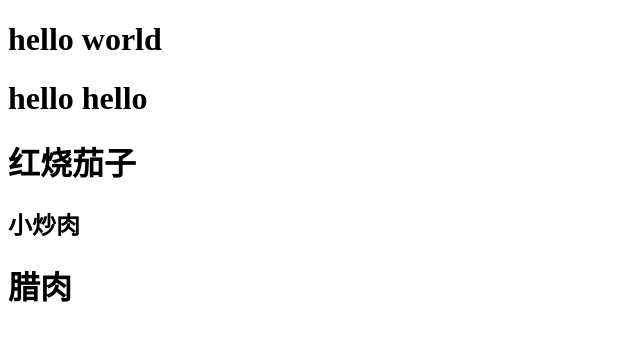
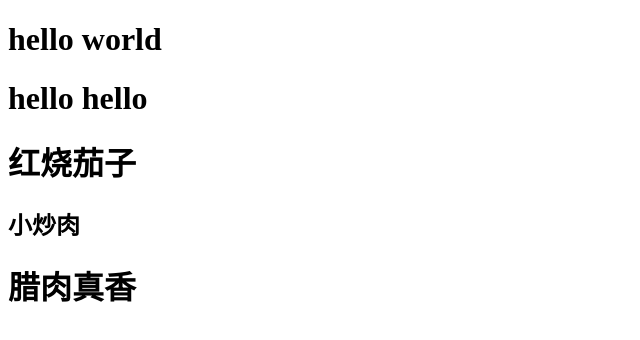
Before and after one commit to flowerslanguage/demo, a plain HTML site: page index.html in a window 1280 px wide. Shown: the whole page, without its empty margins (0-640 px from the left). Drawn offline with Linux system fonts and the light colour scheme.

Commit message:
提交错误示范改正

```diff
--- a/index.html
+++ b/index.html
@@ -11,6 +11,6 @@
     <h1>hello hello</h1>
     <h1>红烧茄子</h1>
     <h2>小炒肉</h2>
-    <h1>腊肉</h1>
+    <h1>腊肉真香</h1>
 </body>
 </html>
```
